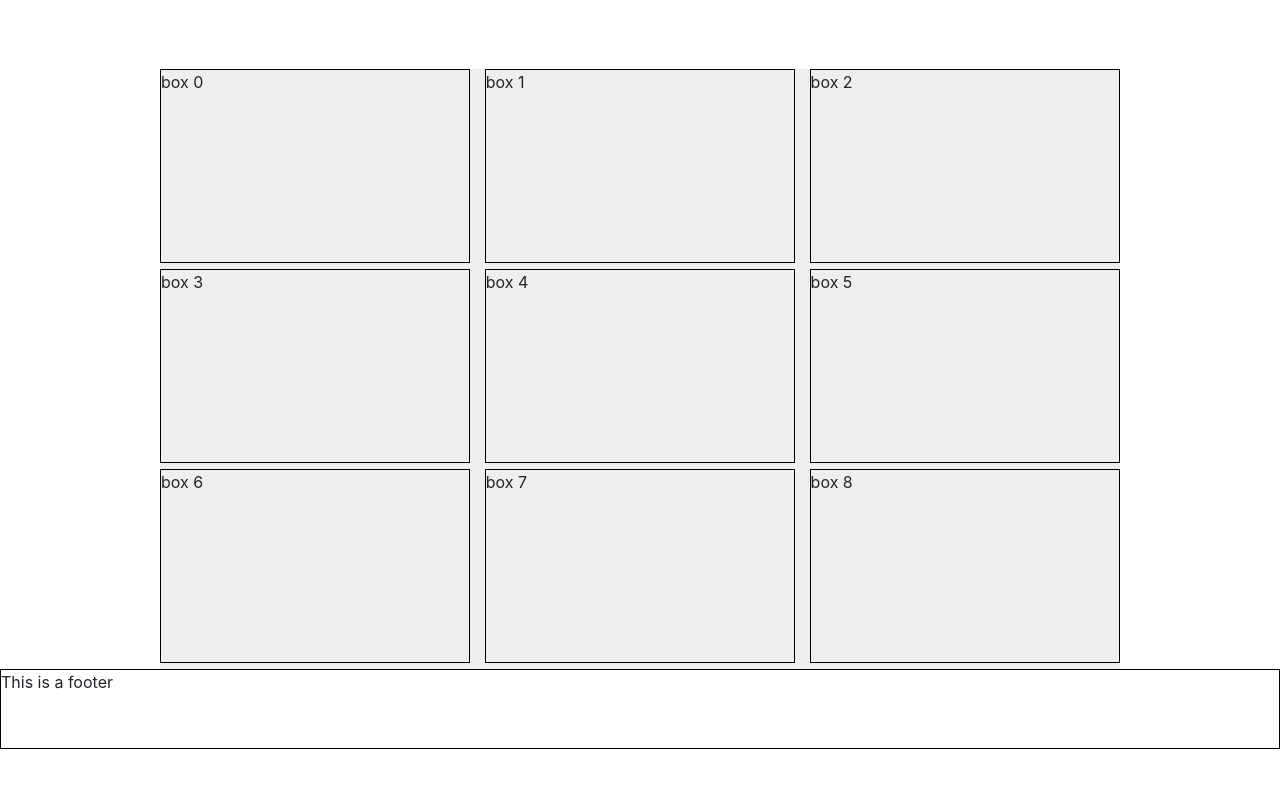
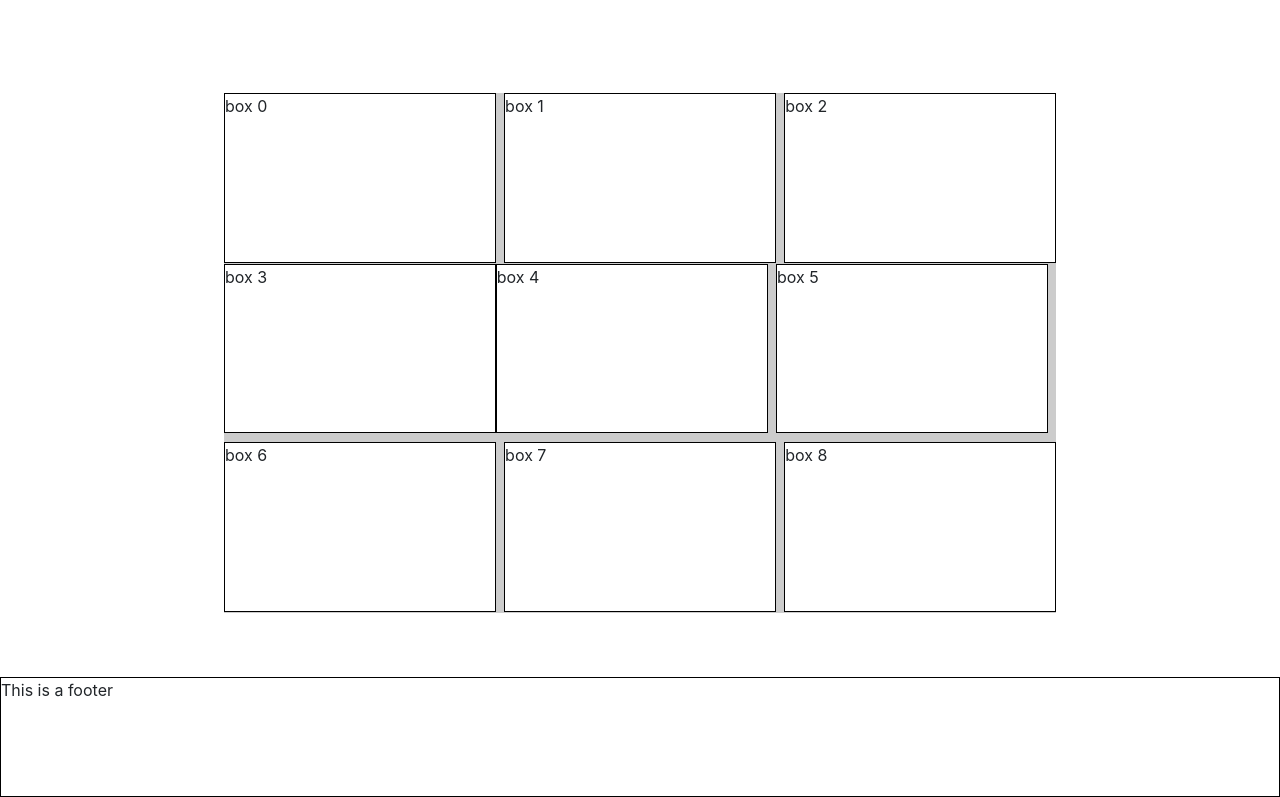
Before and after one commit to Mctripp/tic-tac-toe-client, a website built with webpack: page index.html in a window 1280 px wide. Shown: the part 51-848 px from the top of the page. Before the commit the page ends 800 px from the top, so only its background shows below. Built offline with nearby package versions, Linux system fonts and the light colour scheme.

Commit message:
Fix box styling
Change box margins

```diff
--- a/assets/styles/index.scss
+++ b/assets/styles/index.scss
@@ -7,28 +7,35 @@ html, body {
 main {
   display: flex;
   flex-wrap: wrap;
-  width: 75%;
-  height: 75%;
-  margin-left: 12.5%;
+  width: 65%;
+  height: 65%;
+  margin: 5% 17.5%;
   align-items: stretch;
-  justify-content: space-between;
-  background: #EEE;
+  background: #CCC;
 }
 
 header {
-  height: 15%;
+  height: 10%;
+}
+
+main div {
+  width: calc(100%/3 - 2%/3);
+  height: calc(100%/3 - 2%/3);
+  border: 1px solid black;
+  background: white;
+}
+
+.box-left, .box-mid-y {
+  margin-right: 1%;
+}
+
+.box-top, .box-mid-x {
+  margin-bottom: 1%;
 }
 
 footer {
   width: 100%;
-  position: absolute;
-  height: 10%;
+  height: 15%;
   bottom: 0;
   border: 1px black solid;
 }
-
-main div {
-  width: calc(100%/3 - 1%);
-  height: calc(100%/3 - 1%);
-  border: 1px solid black;
-}
```
